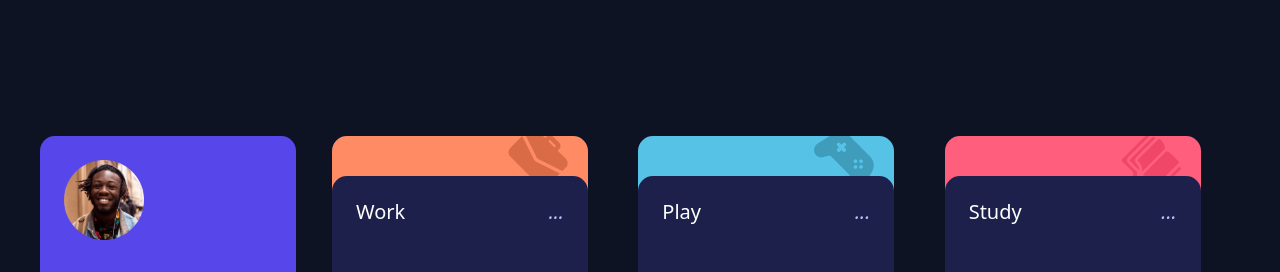
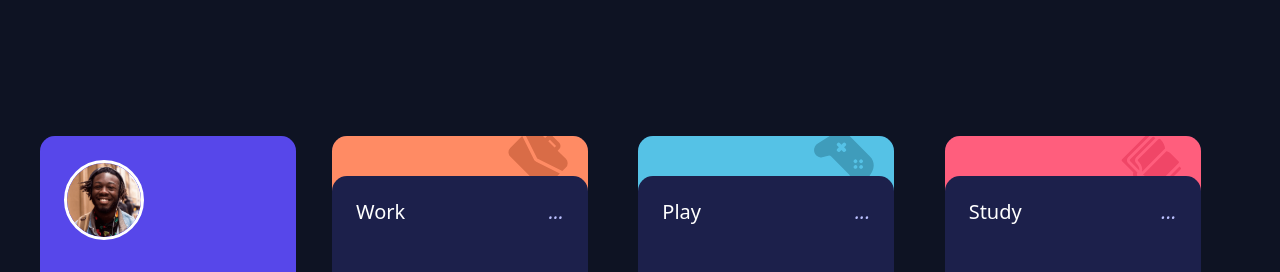
Before and after one commit to jesussalgado372/time-tracking-dashboard-main, a plain HTML site: page index.html in a window 1280 px wide. Shown: the top 272 px of the page. Drawn offline with nearby package versions, Linux system fonts and the light colour scheme.

Commit message:
added styling to the main img so that it has a circular white border

```diff
--- a/index.html
+++ b/index.html
@@ -26,9 +26,13 @@
         <div class="img-container">
           <img
             src="/images/image-jeremy.png"
-            class="card-img-top"
             alt="Jeremy Robson"
-            style="width: 5rem; height: 5rem"
+            style="
+            width: 5rem;
+            height: 5rem;
+            border: 3px solid white;
+            border-radius: 50%;
+            "
           />
           <div class="card-body">
             <h5 class="card-title blue-text regular-text">Report for</h5>
--- a/styles/styles.css
+++ b/styles/styles.css
@@ -25,11 +25,12 @@ body {
   padding-right: 5px;
   padding-left: 10px;
 }
-button{
+
+button {
   background: transparent;
   border: 0px;
 }
-/* Make each card fill its grid cell exactly */
+
 .card-grid article {
   height: 100%;
 }
```
